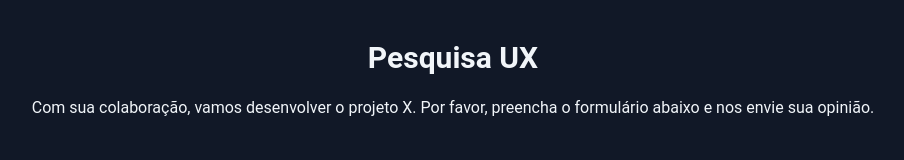
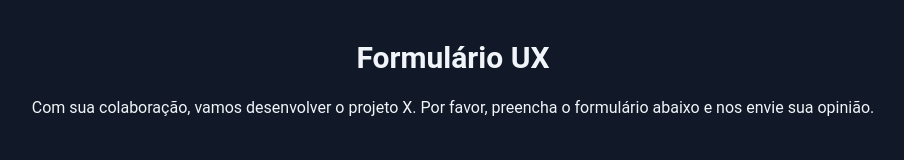
Before and after one commit to joaotelesk/formulario-ux, a Next.js app: page /home in a window 1280 px wide. Shown: the top 160 px of the page, without its empty margins (187-1091 px from the left). Built offline with nearby package versions, Linux system fonts and the light colour scheme; no server answers.

Commit message:
:pencil: correçao dos titulos das paginas

```diff
--- a/pages/home.tsx
+++ b/pages/home.tsx
@@ -76,7 +76,7 @@ export default function Home() {
   return (
     <>
       <Head>
-        <title>Formulário Ux</title>
+        <title>Formulário UX - Home </title>
         <meta name="description" content="Generated by create next app" />
         <meta name="viewport" content="width=device-width, initial-scale=1" />
         <link rel="icon" href="/" />
@@ -84,7 +84,7 @@ export default function Home() {
       <main>
         <div className="text-center pt-10 text-slate-100">
           <div>
-            <h2 className="font-semibold text-3xl pb-2">Pesquisa UX</h2>
+            <h2 className="font-semibold text-3xl pb-2">Formulário UX</h2>
             <p className=" p-3">
               Com sua colaboração, vamos desenvolver o projeto X. Por favor,
               preencha o formulário abaixo e nos envie sua opinião.
--- a/pages/index.tsx
+++ b/pages/index.tsx
@@ -6,7 +6,7 @@ export default function Instruction() {
   return (
     <>
       <Head>
-        <title>Formulário Ux - Instruction</title>
+        <title>Formulário UX - Instruction</title>
         <meta name="description" content="Generated by create next app" />
         <meta name="viewport" content="width=device-width, initial-scale=1" />
       </Head>
```
